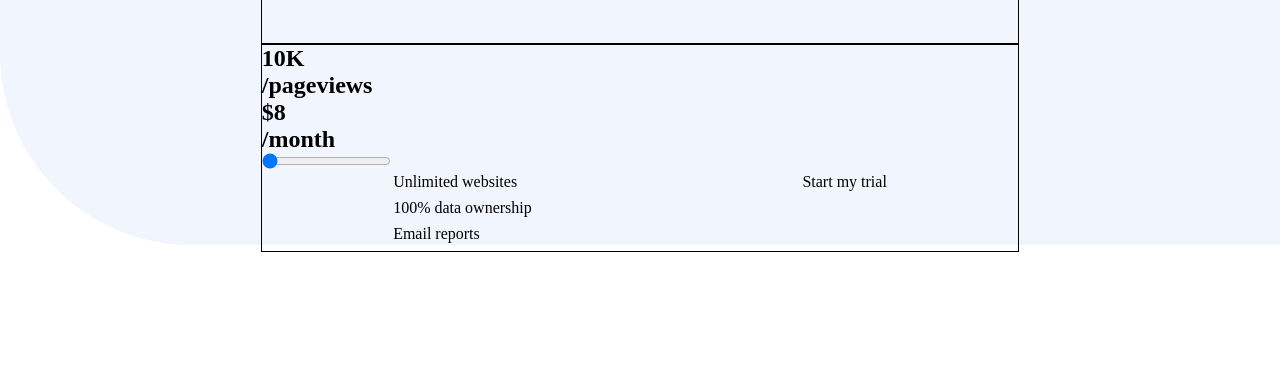
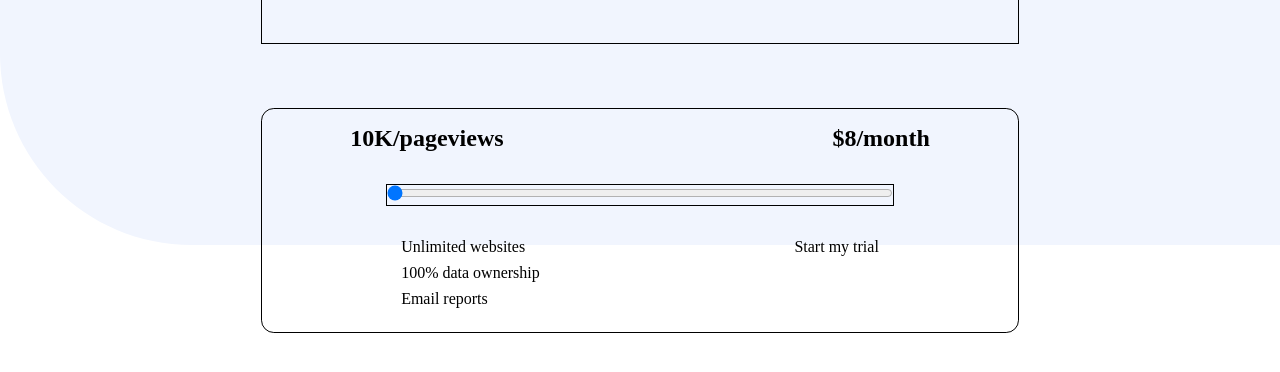
Before and after one commit to KabinaThapa/interactive-pricing-component-main, a plain HTML site: page index.html in a window 1280 px wide. Shown: the part 204-576 px from the top of the page. Drawn offline with Linux system fonts and the light colour scheme.

Commit message:
style:update layout and structure of input slider with price and pageviews

```diff
--- a/app.css
+++ b/app.css
@@ -37,18 +37,41 @@ p{
     z-index: 1;
 }
 .bottom{
+    margin-top: 4rem;
+    padding: 1rem;
     width: 60%;
     margin-left: auto;
     margin-right: auto;
     border:1px solid;
+    border-radius: 0.8rem;
 
 
+}
+.bottomt{
+    width: 100%;
+    display:flex;
+    flex-direction: column;
+    gap:2rem;
+    align-items: center;
+
+}
+.bottomtt{
+    width:80%;
+    display: flex;
+    justify-content: space-between;
 }
 .bottomb{
     display: flex;
     justify-content: space-around;
     gap:0.5rem;
 
+}
+.slider{
+    width:70%;
+    border:1px solid;
+}
+input{
+    width: 100%;
 }
 ul{
     list-style: none;
@@ -57,3 +80,6 @@ ul{
 li{
     margin-bottom: 0.5rem;
 }
+.pageviews{
+    display: flex;
+}
--- a/index.html
+++ b/index.html
@@ -20,8 +20,10 @@
 </div>
 <div class="bottom">
   <div class="bottomt">
-    <h2 id="pageviews"></h2> <h2>/pageviews</h2>
-    <h2 id="price">/month</h2><h2>/month</h2>
+    <div class="bottomtt">
+    <div class="pageviews"> <h2 id="pageviews"></h2><h2>/pageviews</h2></div>
+   <div class="pageviews"> <h2 id="price">/month</h2><h2>/month</h2></div>
+  </div>
     <div class="slider">
 <input id="rangeinput" type="range" min="1" max="5" value="1" >
     </div>
```
